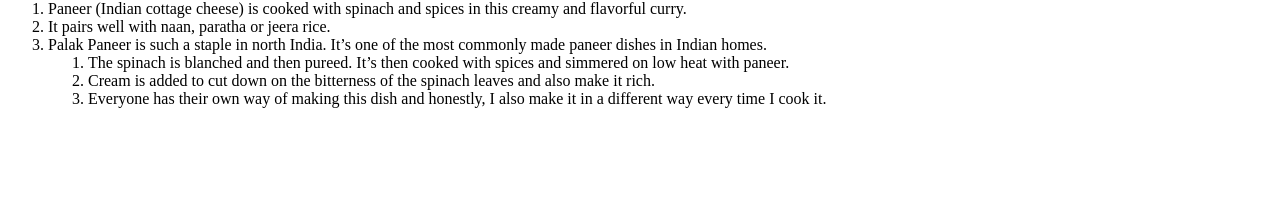
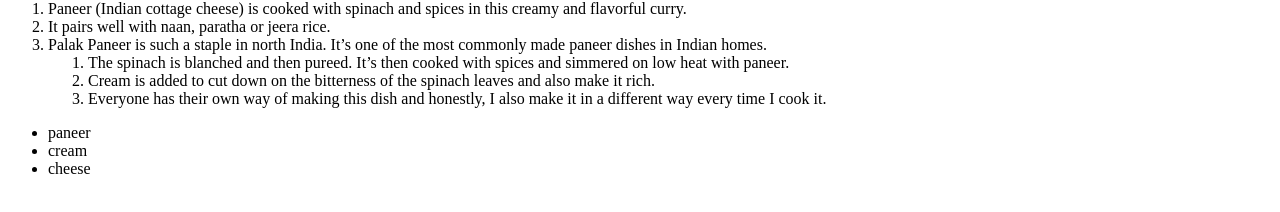
Before and after one commit to 44-563-Web-Apps-S21/webapps-s21-assignment-3-S542301, a plain HTML site: page index.html in a window 1280 px wide. Shown: the part 234-446 px from the top of the page. Drawn offline with Linux system fonts and the light colour scheme.

Commit message:
Update index.html

```diff
--- a/index.html
+++ b/index.html
@@ -27,5 +27,9 @@
                 </ol>
             </li>
         </ol>
-
+   <ul>
+       <li>paneer</li>
+       <li>cream</li>
+       <li>cheese</li>
+   </ul>
     </body>
```
